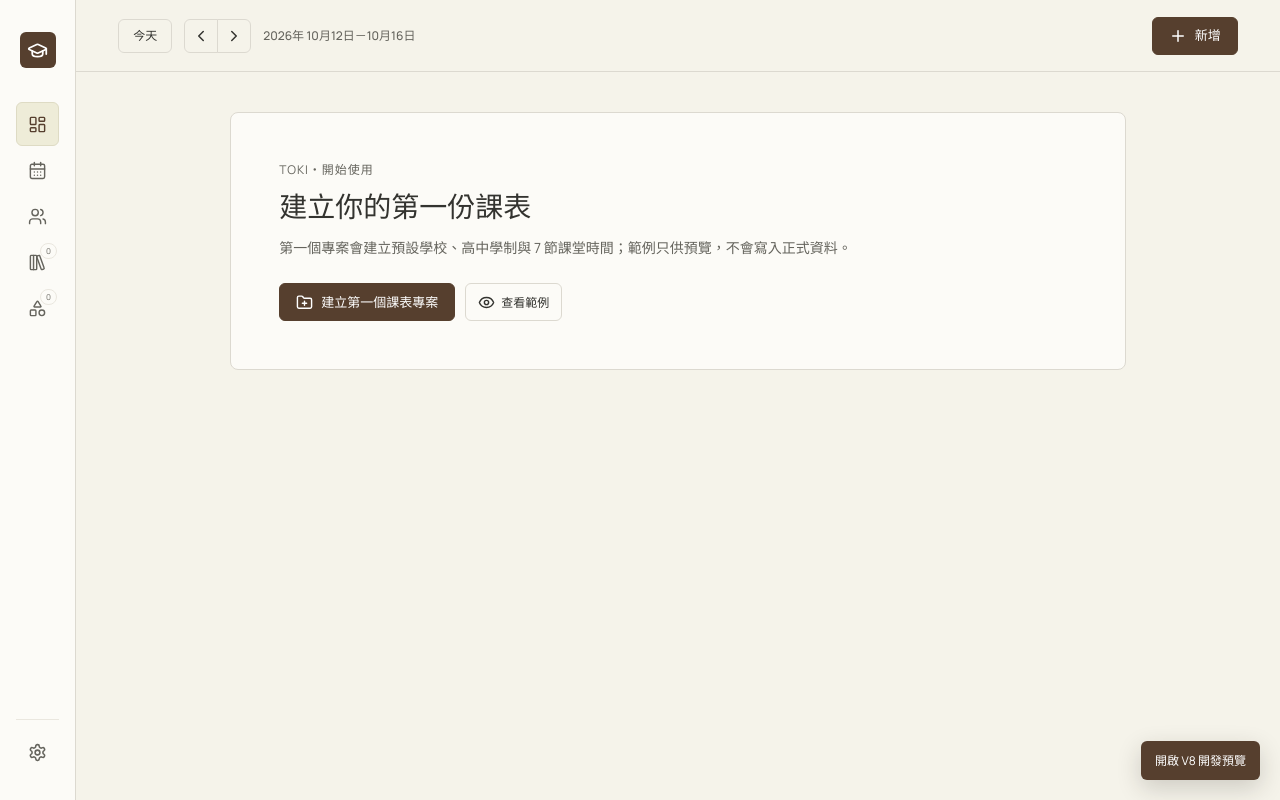
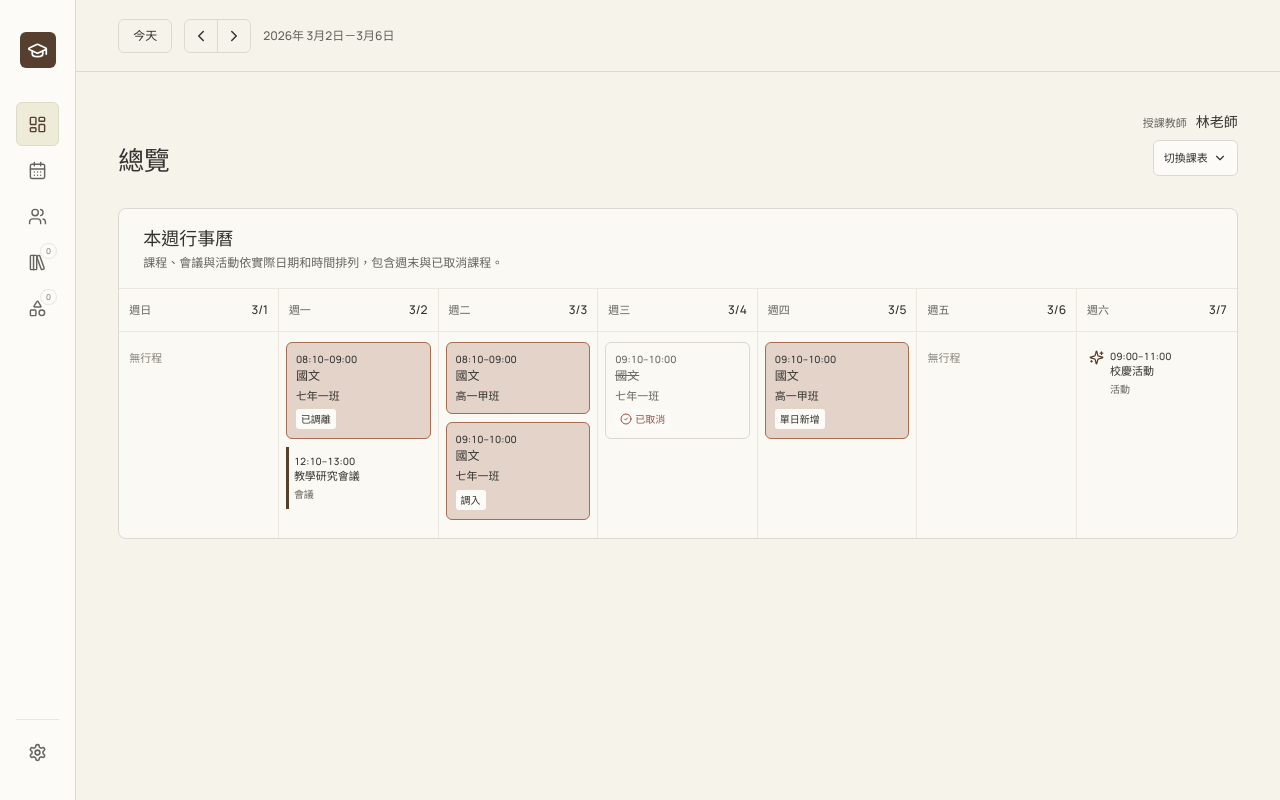
Before and after one commit to bananafu/aster-timetable, a React (Vite) app: page / in a window 1280 px wide. Built offline with nearby package versions, Linux system fonts and the light colour scheme; a web font is replaced by a local one.

Commit message:
feat(toki): add isolated V9 local and formal dev entries

```diff
--- a/src/DevAppEntry.tsx
+++ b/src/DevAppEntry.tsx
@@ -3,12 +3,22 @@ import App from './App'
 import { FormalV9Composition } from './FormalV9Composition'
 import { hasActiveFormalV9Structure, inspectFormalRuntime, isV9RuntimeStorageKey,
   type FormalRuntimeDecision } from './formalRuntime'
-import { V8_PREVIEW_HASH, isV8PreviewRoute } from './previewRoute'
 
-const Preview = import.meta.env.DEV
-  ? lazy(() => import('./V8PreviewApp').then((module) => ({ default: module.V8PreviewApp }))) : null
+const LocalPreview = import.meta.env.DEV
+  ? lazy(() => import('./V9LocalPreview').then((module) => ({ default: module.V9LocalPreview }))) : null
 
-function FormalAppEntry() {
+const isLocalV9PreviewHost = (development: boolean, hostname: string) =>
+  development && (hostname === 'localhost' || hostname === '127.0.0.1')
+
+// Exported only so the DEV/production environment matrix can be verified without mutating window.location.
+// eslint-disable-next-line react-refresh/only-export-components
+export function selectDevRuntimeEntry(development: boolean, hostname: string, search: string): 'formal' | 'preview' {
+  if (!isLocalV9PreviewHost(development, hostname)) return 'formal'
+  const runtimes = new URLSearchParams(search).getAll('runtime')
+  return runtimes.length === 1 && runtimes[0] === 'formal' ? 'formal' : 'preview'
+}
+
+export function FormalAppEntry() {
   const [runtime, setRuntime] = useState<FormalRuntimeDecision | null>(null)
   const runtimeRef = useRef(runtime)
   runtimeRef.current = runtime
@@ -53,13 +63,9 @@ function FormalAppEntry() {
 
 /** The production entry never offers or renders the development-only runtime. */
 export function DevAppEntry() {
-  const [preview, setPreview] = useState(() => isV8PreviewRoute(import.meta.env.DEV, window.location.hash))
-  useEffect(() => {
-    const route = () => setPreview(isV8PreviewRoute(import.meta.env.DEV, window.location.hash))
-    window.addEventListener('hashchange', route)
-    return () => window.removeEventListener('hashchange', route)
-  }, [])
-  if (!import.meta.env.DEV) return <FormalAppEntry />
-  return preview && Preview ? <Suspense fallback={<div role="status">正在載入 V8 開發預覽…</div>}><Preview onReturn={() => { window.location.hash = '' }} /></Suspense>
-    : <><FormalAppEntry /><a className="v8-preview-link" href={V8_PREVIEW_HASH}>開啟 V8 開發預覽</a></>
+  const runtime = selectDevRuntimeEntry(import.meta.env.DEV, window.location.hostname, window.location.search)
+  if (runtime === 'formal' || !LocalPreview) {
+    return <FormalAppEntry />
+  }
+  return <Suspense fallback={null}><LocalPreview /></Suspense>
 }
--- /dev/null
+++ b/src/V9LocalPreview.tsx
@@ -0,0 +1,17 @@
+import { useMemo, useState } from 'react'
+import { FormalV9Workspace } from './FormalV9Composition'
+import { createV9LocalPreviewFixture, V9_LOCAL_PREVIEW_WEEK } from './data/v9LocalPreviewFixture'
+import { reconcileFormalProjectTimetableV9Selection,
+  type FormalProjectTimetableV9Selection } from './formalProjectTimetableV9'
+import { fromDateKey } from './lib/date'
+
+export function V9LocalPreview() {
+  const data = useMemo(() => createV9LocalPreviewFixture(), [])
+  const [selection, setSelection] = useState<FormalProjectTimetableV9Selection>(() =>
+    reconcileFormalProjectTimetableV9Selection(data))
+  return <FormalV9Workspace data={data} selection={selection} source={{ kind: 'preview' }}
+    initialWeekStart={fromDateKey(V9_LOCAL_PREVIEW_WEEK)}
+    onProjectChange={(projectId) => setSelection(reconcileFormalProjectTimetableV9Selection(data, { projectId }))}
+    onTimetableChange={(timetableId) => setSelection((current) =>
+      reconcileFormalProjectTimetableV9Selection(data, { ...current, timetableId }))} />
+}
--- /dev/null
+++ b/src/data/v9LocalPreviewFixture.ts
@@ -0,0 +1,98 @@
+import { createEmptyAppDataV8 } from './storageV8'
+import { createClassV9, createEmptyProjectV9, createSchoolV9 } from './managementV9'
+import { configureTeacherSubjectV9, createBlankProjectV9, createTeacherSubjectV9,
+  createTeacherTimetableV9, createTeachingUnitV9, switchActiveProjectV9 } from './teacherSubjectsV9'
+import { isCompatibleAppDataV9 } from './validators/v9'
+import type { AppDataV9 } from '../types/v9'
+
+export const V9_LOCAL_PREVIEW_WEEK = '2026-03-02'
+
+const empty = (): AppDataV9 => ({ ...createEmptyAppDataV8(), schemaVersion: 9, subjects: [] })
+
+/** Fixed, validator-backed data used only by the localhost Vite preview. */
+export function createV9LocalPreviewFixture(): AppDataV9 {
+  let serial = 0
+  const id = () => `v9-local-${++serial}`
+  let data = createBlankProjectV9(empty(), {
+    name: '跨校教學專案', academicYear: 115, semester: 'first',
+    startDate: '2026-03-01', endDate: '2026-06-30',
+  }, id)
+  const projectId = data.activeProjectId!
+  const firstUnit = data.teachingUnits[0]
+  data = createSchoolV9(data, projectId, { name: '城南高中', color: '#718B6C' }, 'preview-school-b')
+  data = createTeachingUnitV9(data, projectId, {
+    schoolId: 'preview-school-b', name: '高中部', schoolLevel: 'senior-high',
+    startDate: '2026-03-01', endDate: '2026-06-30', periods: firstUnit.periods,
+    weekCycle: { enabled: true, anchorDate: V9_LOCAL_PREVIEW_WEEK, anchorPattern: 'B' },
+  }, 'preview-unit-b')
+  data = { ...data, teachingUnits: data.teachingUnits.map((unit) => unit.id === firstUnit.id
+    ? { ...unit, weekCycle: { enabled: true, anchorDate: V9_LOCAL_PREVIEW_WEEK, anchorPattern: 'A' as const } }
+    : unit) }
+  data = createTeacherTimetableV9(data, projectId,
+    { name: '林老師課表', teacherName: '林老師' }, 'preview-timetable-a')
+  data = createTeacherTimetableV9(data, projectId,
+    { name: '陳老師課表', teacherName: '陳老師' }, 'preview-timetable-b')
+
+  data = createTeacherSubjectV9(data, projectId, 'preview-timetable-a', {
+    name: '國文', shortName: '國', color: '#A66D52', applicableSchoolLevels: ['junior-high', 'senior-high'],
+  }, 'preview-subject-a')
+  data = configureTeacherSubjectV9(data, projectId, 'preview-timetable-a', firstUnit.id,
+    'preview-subject-a', 'preview-subject-a-unit-a')
+  data = configureTeacherSubjectV9(data, projectId, 'preview-timetable-a', 'preview-unit-b',
+    'preview-subject-a', 'preview-subject-a-unit-b')
+  data = createTeacherSubjectV9(data, projectId, 'preview-timetable-b', {
+    name: '數學', shortName: '數', color: '#647C88', applicableSchoolLevels: [firstUnit.schoolLevel],
+  }, 'preview-subject-b')
+  data = configureTeacherSubjectV9(data, projectId, 'preview-timetable-b', firstUnit.id,
+    'preview-subject-b', 'preview-subject-b-unit-a')
+
+  data = createClassV9(data, projectId, { teachingUnitId: firstUnit.id, name: '七年一班', room: '101' },
+    'preview-class-a')
+  data = createClassV9(data, projectId, { teachingUnitId: 'preview-unit-b', name: '高一甲班', room: '201' },
+    'preview-class-b')
+  const firstPeriod = firstUnit.periods[0].id
+  const secondPeriod = firstUnit.periods[1]?.id ?? firstPeriod
+  data = { ...data,
+    recurringLessons: [
+      { id: 'preview-lesson-moved', seriesId: 'preview-series-moved', projectId,
+        timetableId: 'preview-timetable-a', teachingUnitId: firstUnit.id,
+        subjectId: 'preview-subject-a', classId: 'preview-class-a', day: 1, periodId: firstPeriod,
+        weekPattern: 'A', effectiveStart: '2026-03-01' },
+      { id: 'preview-lesson-b', seriesId: 'preview-series-b', projectId,
+        timetableId: 'preview-timetable-a', teachingUnitId: 'preview-unit-b',
+        subjectId: 'preview-subject-a', classId: 'preview-class-b', day: 2, periodId: firstPeriod,
+        weekPattern: 'B', effectiveStart: '2026-03-01' },
+      { id: 'preview-lesson-cancelled', seriesId: 'preview-series-cancelled', projectId,
+        timetableId: 'preview-timetable-a', teachingUnitId: firstUnit.id,
+        subjectId: 'preview-subject-a', classId: 'preview-class-a', day: 3, periodId: secondPeriod,
+        weekPattern: 'A', effectiveStart: '2026-03-01' },
+      { id: 'preview-other-teacher', seriesId: 'preview-other-teacher-series', projectId,
+        timetableId: 'preview-timetable-b', teachingUnitId: firstUnit.id,
+        subjectId: 'preview-subject-b', classId: 'preview-class-a', day: 4, periodId: firstPeriod,
+        weekPattern: 'A', effectiveStart: '2026-03-01' },
+    ],
+    oneOffLessons: [{ id: 'preview-one-off', projectId, timetableId: 'preview-timetable-a',
+      teachingUnitId: 'preview-unit-b', classId: 'preview-class-b', subjectId: 'preview-subject-a',
+      date: '2026-03-05', purpose: 'extra', time: { mode: 'period', periodId: secondPeriod } }],
+    overrides: [
+      { id: 'preview-move', projectId, timetableId: 'preview-timetable-a', teachingUnitId: firstUnit.id,
+        date: '2026-03-02', periodId: firstPeriod, action: 'move', originalLessonId: 'preview-lesson-moved',
+        target: { date: '2026-03-03', periodId: secondPeriod } },
+      { id: 'preview-cancel', projectId, timetableId: 'preview-timetable-a', teachingUnitId: firstUnit.id,
+        date: '2026-03-04', periodId: secondPeriod, action: 'cancel',
+        originalLessonId: 'preview-lesson-cancelled' },
+    ],
+    events: [
+      { id: 'preview-meeting', projectId, timetableId: 'preview-timetable-a', teachingUnitId: firstUnit.id,
+        ownershipStatus: 'resolved', title: '教學研究會議', type: 'meeting', date: '2026-03-02',
+        startTime: '12:10', endTime: '13:00', color: '#A66D52' },
+      { id: 'preview-activity', projectId, timetableId: 'preview-timetable-a', teachingUnitId: 'preview-unit-b',
+        ownershipStatus: 'resolved', title: '校慶活動', type: 'activity', date: '2026-03-07',
+        startTime: '09:00', endTime: '11:00', color: '#718B6C' },
+    ],
+  }
+  data = createEmptyProjectV9(data, { name: '空白專案' }, 'preview-empty-project', '2026-02-01T00:00:00.000Z')
+  data = switchActiveProjectV9(data, projectId)
+  if (!isCompatibleAppDataV9(data)) throw new Error('Invalid V9 local preview fixture.')
+  return data
+}
--- a/src/previewRoute.ts
+++ /dev/null
@@ -1,2 +0,0 @@
-export const V8_PREVIEW_HASH = '#/v8-preview'
-export const isV8PreviewRoute = (development: boolean, hash: string) => development && hash === V8_PREVIEW_HASH
--- a/src/styles.css
+++ b/src/styles.css
@@ -296,7 +296,6 @@ input[type="date"], input[type="time"], .week-controls, .period-label, .day-head
 .multi-week-grid.seven-days { min-width: 1400px; grid-template-columns: repeat(7, minmax(200px, 1fr)); }
 .multi-lesson-card.one-off .multi-lesson-title em:first-of-type { color: var(--color-focus); background: var(--color-surface-strong); }
 @media (max-width: 760px) { .schedule-days-switch { align-self: flex-start; margin-left: 0; }.schedule-days-switch button, .weekend-lesson-notice button { min-height: 44px; }.weekend-lesson-notice { padding-inline: 16px; }.multi-week-grid.seven-days { min-width: 1260px; grid-template-columns: repeat(7, minmax(180px, 1fr)); } }
-.v8-preview-link { position: fixed; right: 20px; bottom: 20px; z-index: 50; padding: 10px 14px; color: #fff; background: var(--color-accent); border-radius: var(--radius-sm); box-shadow: 0 8px 24px #25201830; font-size: 12px; text-decoration: none; }
 .v8-preview-panel { padding: 24px; }
 .v8-preview-panel button { margin-right: 8px; margin-top: 8px; }
 .v8-preview-shell .project-switcher { display: grid; gap: 8px; }
@@ -414,7 +413,6 @@ input[type="date"], input[type="time"], .week-controls, .period-label, .day-head
   .mobile-bottom-nav button::after { content: attr(data-label); max-width: 100%; overflow: hidden; font-size: 10px; line-height: 1.4; text-overflow: ellipsis; white-space: nowrap; }
   .mobile-bottom-nav button[aria-current="page"] { color: var(--color-accent); background: var(--color-primary-soft); }
   .app-shell .main-area { padding-bottom: calc(64px + env(safe-area-inset-bottom)); }
-  .v8-preview-link { bottom: calc(76px + env(safe-area-inset-bottom)); }
   .v8-preview-shell .sidebar.sidebar-collapsed .project-switcher { display: grid; }
   .v8-preview-shell .sidebar.sidebar-collapsed .sidebar-bottom > p { display: block; }
   .v8-preview-shell .sidebar { position: fixed; inset: 0 auto 0 0; width: var(--sidebar-width); height: 100dvh; max-height: none; padding: 12px 16px; overflow-y: auto; transform: translateX(-100%); }
```
Also changed, not shown: 5 other files (tests, documents, lock files or other folders).
